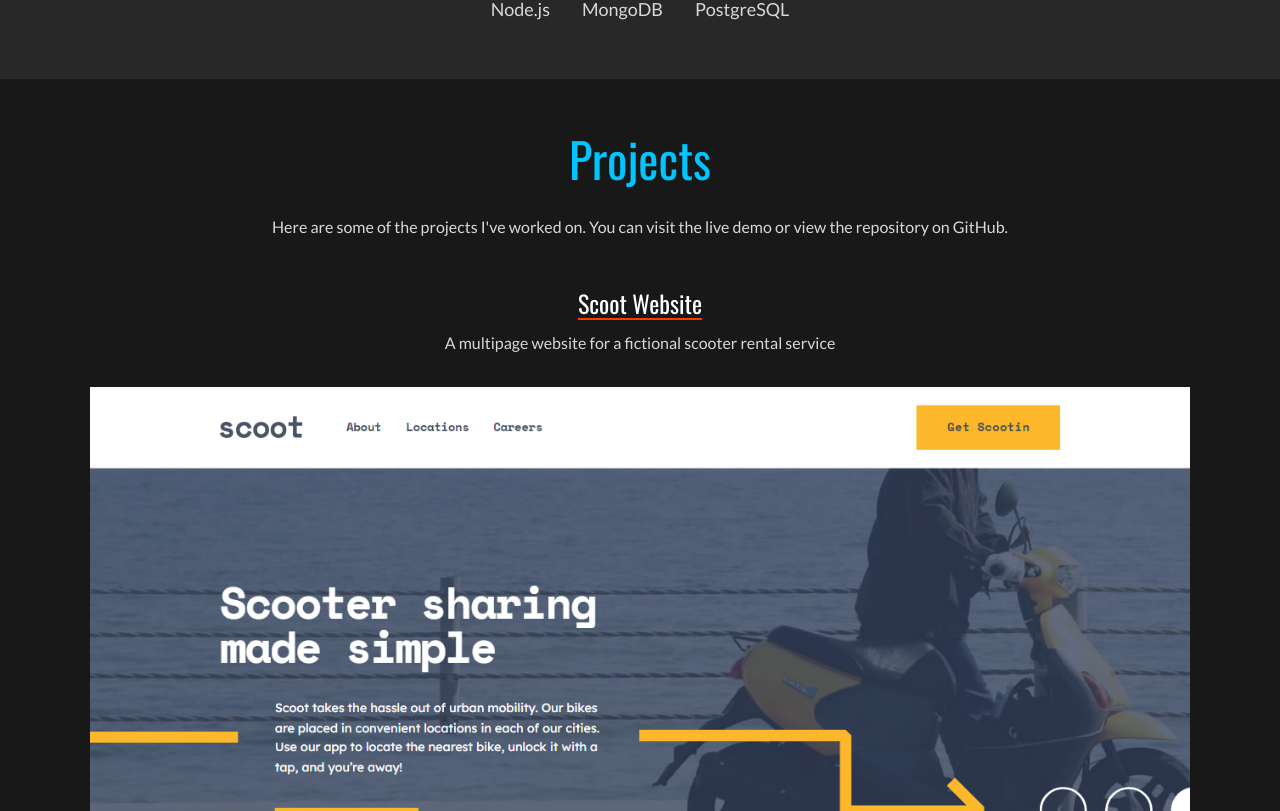
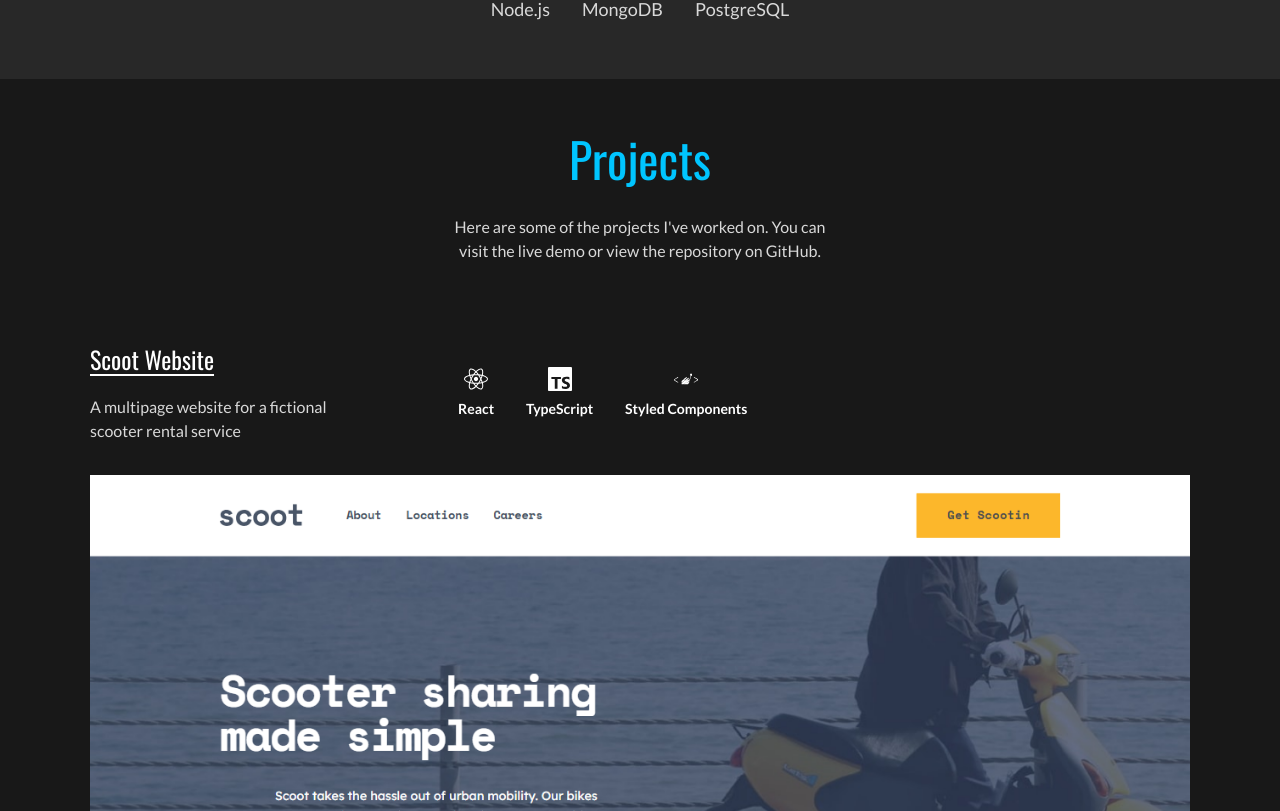
Before and after one commit to Dudeldups/personal-portfolio, a React (Vite) app in the folder frontend/: page / in a window 1280 px wide. Shown: the part 1529-2340 px from the top of the page. Built offline with nearby package versions, Linux system fonts and the light colour scheme.

Commit message:
add icons for techs used

```diff
--- a/frontend/src/components/Projects/Projects.tsx
+++ b/frontend/src/components/Projects/Projects.tsx
@@ -1,6 +1,7 @@
 import { useTranslation } from "react-i18next";
 import { KEYS } from "../../i18n/KEYS";
 import projects from "../../data/projects.json";
+import TechIcon from "../Skills/TechIcon";
 
 const Projects = () => {
   const { t } = useTranslation();
@@ -8,7 +9,7 @@ const Projects = () => {
   return (
     <section id="projects" className="section px-page">
       <div className="mx-auto w-full max-w-page">
-        <hgroup className="text-center">
+        <hgroup className="mx-auto max-w-[25rem] text-center">
           <h2>{t(KEYS.PROJECTS.TITLE)}</h2>
           <p>{t(KEYS.PROJECTS.DESC)}</p>
         </hgroup>
@@ -21,13 +22,30 @@ const Projects = () => {
             const descString = "PROJECTS." + uppercaseTitle + ".DESC";
 
             return (
-              <li key={project.title}>
-                <hgroup className="text-center">
-                  <h3 className="mb-3 text-2xl underline decoration-accent underline-offset-4">
-                    {t(titleString)}
-                  </h3>
-                  <p>{t(descString)}</p>
-                </hgroup>
+              <li
+                key={project.title}
+                className="border-t-accent pt-8 not-first:border-t-2"
+              >
+                <div className="flex flex-col items-center gap-7 lg:flex-row lg:gap-20">
+                  <hgroup className="max-w-2xs text-center lg:text-left">
+                    <h3 className="mb-5 text-2xl underline decoration-white underline-offset-4">
+                      {t(titleString)}
+                    </h3>
+                    <p>{t(descString)}</p>
+                  </hgroup>
+
+                  <div className="flex justify-center gap-8">
+                    {project.techs.map((tech) => (
+                      <div
+                        key={project.title + tech}
+                        className="flex flex-col items-center gap-2 text-sm font-bold text-white"
+                      >
+                        <TechIcon tech={tech} className="text-2xl" />
+                        <span>{tech}</span>
+                      </div>
+                    ))}
+                  </div>
+                </div>
 
                 <picture className="mt-8 block">
                   <img
```
